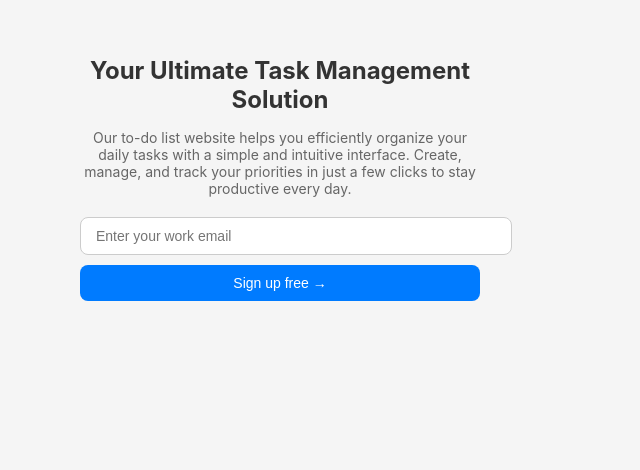
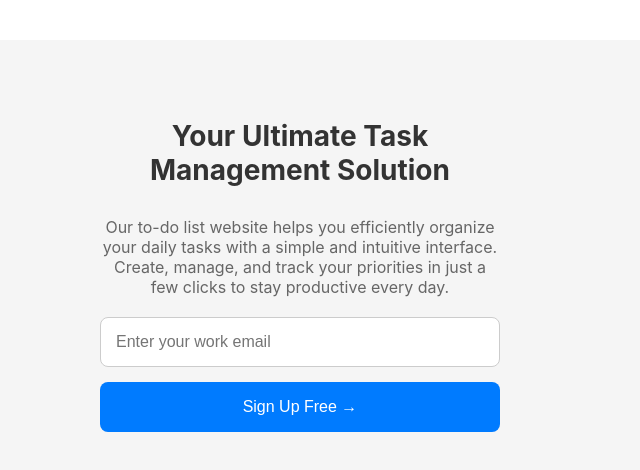
Before and after one commit to wissalbenaicha/todo, a React (Create React App) app in the folder frontend/: page / in a window 1280 px wide. Shown: the top 470 px of the page, without its empty margins (0-640 px from the left). Built offline with nearby package versions, Linux system fonts and the light colour scheme.

Commit message:
modification

```diff
--- a/frontend/src/components/TaskLandingPage.css
+++ b/frontend/src/components/TaskLandingPage.css
@@ -1,25 +1,26 @@
 .task-landing-container {
     display: flex;
     justify-content: flex-start;
-    align-items: flex-start; /* Remonter le contenu */
+    align-items: flex-start;
     height: 100vh;
     background-color: #f5f5f5;
-    padding: 40px 60px; /* Ajustement du padding */
+    padding: 60px 80px; /* Ajustement pour plus d'espace */
+    margin-top: 40px;
   }
 
 .task-landing-content {
-    max-width: 400px; /* Réduction de la taille globale */
+    max-width: 400px;
     margin-left: 20px;
 }
 
 .task-landing-content h1 {
-    font-size: 24px; /* Diminution de la taille du titre */
-    margin-bottom: 15px;
+    font-size: 28px; /* Taille légèrement augmentée */
+    margin-bottom: 30px; /* Plus d'espace sous le titre */
     color: #333;
 }
 
 .task-landing-content p {
-    font-size: 14px; /* Réduction de la taille du texte */
+    font-size: 16px;
     margin-bottom: 20px;
     color: #666;
 }
@@ -27,25 +28,29 @@
 .task-landing-form {
     display: flex;
     flex-direction: column;
-    gap: 10px; /* Espacement uniforme entre les éléments */
+    gap: 15px;
 }
 
 .task-email-input, .task-signup-button {
-    padding: 10px 15px;
-    width: 100%;
-    font-size: 14px; /* Taille identique pour les deux */
+    padding: 12px 15px;
+    font-size: 16px;
     border-radius: 8px;
+    height: 50px; /* Même hauteur */
+    box-sizing: border-box;
 }
 
 .task-email-input {
     border: 1px solid #ccc;
+    width: 100%;
 }
 
 .task-signup-button {
     background-color: #007bff;
     color: white;
     border: none;
+    width: 100%;
     cursor: pointer;
+    transition: background-color 0.3s ease;
 }
 
 .task-signup-button:hover {
--- a/frontend/src/components/TaskLandingPage.jsx
+++ b/frontend/src/components/TaskLandingPage.jsx
@@ -16,7 +16,7 @@ function TaskLandingPage() {
             placeholder="Enter your work email"
             className="task-email-input"
           />
-          <button className="task-signup-button">Sign up free →</button>
+          <button className="task-signup-button">Sign Up Free →</button>
         </div>
       </div>
     </div>
```
Also changed, not shown: frontend/src/App.js (line endings or trailing spaces). Lines whose indentation alone changed are shown as unchanged.
